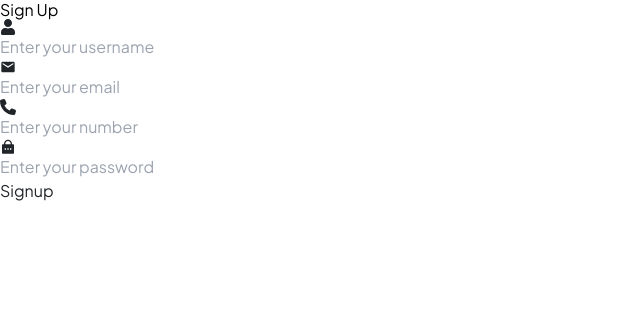
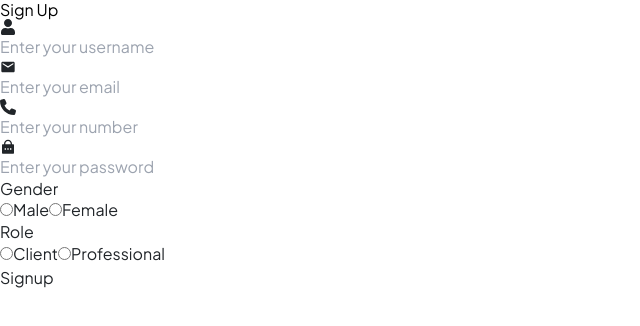
Before and after one commit to DeepakDhiman01/treo, a React (Vite) app in the folder tros_frontend/: page /signup in a window 1280 px wide. Shown: the top 326 px of the page, without its empty margins (0-640 px from the left). Built offline with nearby package versions, Linux system fonts and the light colour scheme.

Commit message:
dashborad layout

```diff
--- a/tros_frontend/src/App.jsx
+++ b/tros_frontend/src/App.jsx
@@ -14,7 +14,7 @@ import GetInTouch from './components/GetInTouch'
 import Layout from   './pages/Layout'
 import Private from './Auth/Private';
 import Authcontext from './Auth/Authcontext';
-import Signup from './Signup/Signup';
+import Signup from './pages/Signup/Signup'
 import Login from './pages/Login/Login';
 
 
--- a/tros_frontend/src/Auth/Authcontext.jsx
+++ b/tros_frontend/src/Auth/Authcontext.jsx
@@ -12,14 +12,23 @@ const Authcontext = ({children}) => {
     const navigate = useNavigate();
 
 // Function to handle login
-  const login = (token) => {
+  const login = ( token) => {
     console.log("Login function is running" ,token);
+
+    const  roletoken =  jwtDecode(token)
     if(token){
     localStorage.setItem("token", token);
-    setAuth(true);}
-  if(token)
-    navigate('/');
-  };
+    setAuth(true);
+  console.log("this is a realtoken" ,roletoken)
+  if(roletoken.role ==="client"){
+    navigate('/layout/client');
+  } ;
+
+  if(roletoken.role === "professional" ){
+    navigate('/layout/professional');}
+  } ;
+  }
+
 
   // Function to handle logout
   const logout = () => {
--- a/tros_frontend/src/pages/Layout.jsx
+++ b/tros_frontend/src/pages/Layout.jsx
@@ -3,6 +3,8 @@ import { Route, Routes } from 'react-router-dom'
 import About from './About'
 import { useNavigate } from 'react-router-dom'
 import { useAuth } from '../Auth/Authcontext'
+import Client from './clientdashboard/Client'
+import Prodashboard from './Prodash/Prodashboard'
 
 
 const Layout = () => {
@@ -16,7 +18,14 @@ const Layout = () => {
          {isauth ? (
             <Routes>
                <Route path='/about' element={<About />} />
-            </Routes>) : (
+
+               <Route path='/client' element={<Client/>} />
+
+               <Route path='/professional' element={<Prodashboard/>}/>
+            </Routes>
+
+
+         ) : (
             navigate('/')
          )}
       </>
--- /dev/null
+++ b/tros_frontend/src/pages/Prodash/Prodashboard.jsx
@@ -0,0 +1,11 @@
+import React from 'react'
+
+const Prodashboard = () => {
+  return (
+    <>
+    <h1>this is a professinal dashboard</h1>
+    </>
+  )
+}
+
+export default Prodashboard
--- a/tros_frontend/src/Signup/Signup.jsx
+++ b/tros_frontend/src/pages/Signup/Signup.jsx
@@ -4,7 +4,7 @@
 import React, { useState } from 'react';
 import { useNavigate } from 'react-router-dom';
 import axios from 'axios';
-// import { useAuth } from '../Authcontext';
+import { useAuth } from '../../Auth/Authcontext';
 // import './Signup.css'
 import { FaUser } from "react-icons/fa";
 import { MdEmail } from "react-icons/md";
@@ -17,14 +17,31 @@ const Signup = () => {
   const [phone, setPhone] = useState('');
   const [email, setEmail] = useState('');
   const [password, setPassword] = useState('');
-const [role , setRole] = useState("client")
+
   const navigate = useNavigate();
-//   const { login } = useAuth();
+  const { login } = useAuth();
+
+
+  //  radio buttton
+  const [gender, setGender] = useState('');
+  const [role, setRole] = useState('');
+
+  // Handle gender change
+  const handleGenderChange = (event) => {
+    setGender(event.target.value);
+  };
+
+  // Handle role change
+  const handleRoleChange = (event) => {
+    setRole(event.target.value);
+  };
+
+
 
   const handleSubmit = (e) => {
     e.preventDefault(); // Prevent form from reloading the page
 
-    if (!username || !phone || !email || !password ||role) {
+    if (!username || !phone || !email || !password || !role || !gender) {
       alert('All fields are required');
       return;
     }
@@ -35,6 +52,7 @@ const [role , setRole] = useState("client")
       email,
       password,
       role,
+      gender,
     };
 
     axios
@@ -53,6 +71,8 @@ const [role , setRole] = useState("client")
         alert('Signup failed. Please try again.');
       });
   };
+
+
 
   return (
     <div className=" sec-signup ">
@@ -116,8 +136,71 @@ const [role , setRole] = useState("client")
           />
         </div>
 
+
+        <div>
+      {/* Gender Selection */}
+      <div>
+        <h3>Gender</h3>
+        <label>
+          <input
+            type="radio"
+            name="gender"
+            value="male"
+            checked={gender === 'male'}
+            onChange={handleGenderChange}
+          />
+          Male
+        </label>
+        <label>
+          <input
+            type="radio"
+            name="gender"
+            value="female"
+            checked={gender === 'female'}
+            onChange={handleGenderChange}
+          />
+          Female
+        </label>
+      </div>
+
+      {/* Role Selection */}
+      <div>
+        <h3>Role</h3>
+        <label>
+          <input
+            type="radio"
+            name="role"
+            value="client"
+            checked={role === 'client'}
+            onChange={handleRoleChange}
+          />
+          Client
+        </label>
+        <label>
+          <input
+            type="radio"
+            name="role"
+            value="professional"
+            checked={role === 'professional'}
+            onChange={handleRoleChange}
+          />
+          Professional
+        </label>
+      </div>
+
+      {/* Display the selected values */}
+      {/* <div>
+        <p>Selected Gender: {gender}</p>
+        <p>Selected Role: {role}</p>
+      </div> */}
+    </div>
+
         <button type="submit" className="singup-submit  ">Signup</button>
       </form>
+
+
+
+
     </div>
   );
 };
--- a/tros_frontend/src/pages/clientdashboard/Client.jsx
+++ b/tros_frontend/src/pages/clientdashboard/Client.jsx
@@ -2,7 +2,7 @@ import React from 'react'
 
 const Client = () => {
   return (
-    <div>Client</div>
+    <div>this is a client dashboard</div>
   )
 }
 
```
Also changed, not shown: 2 other files (tests, documents, lock files or other folders).
